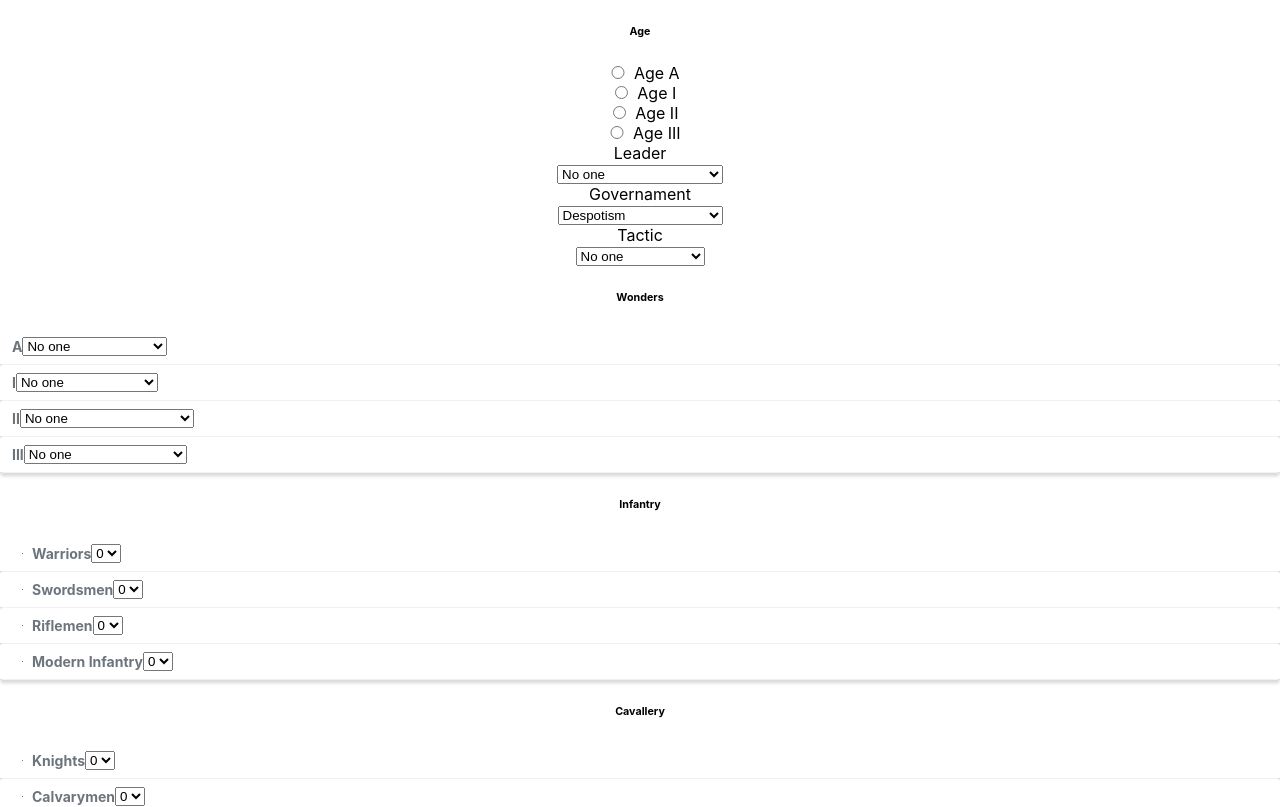
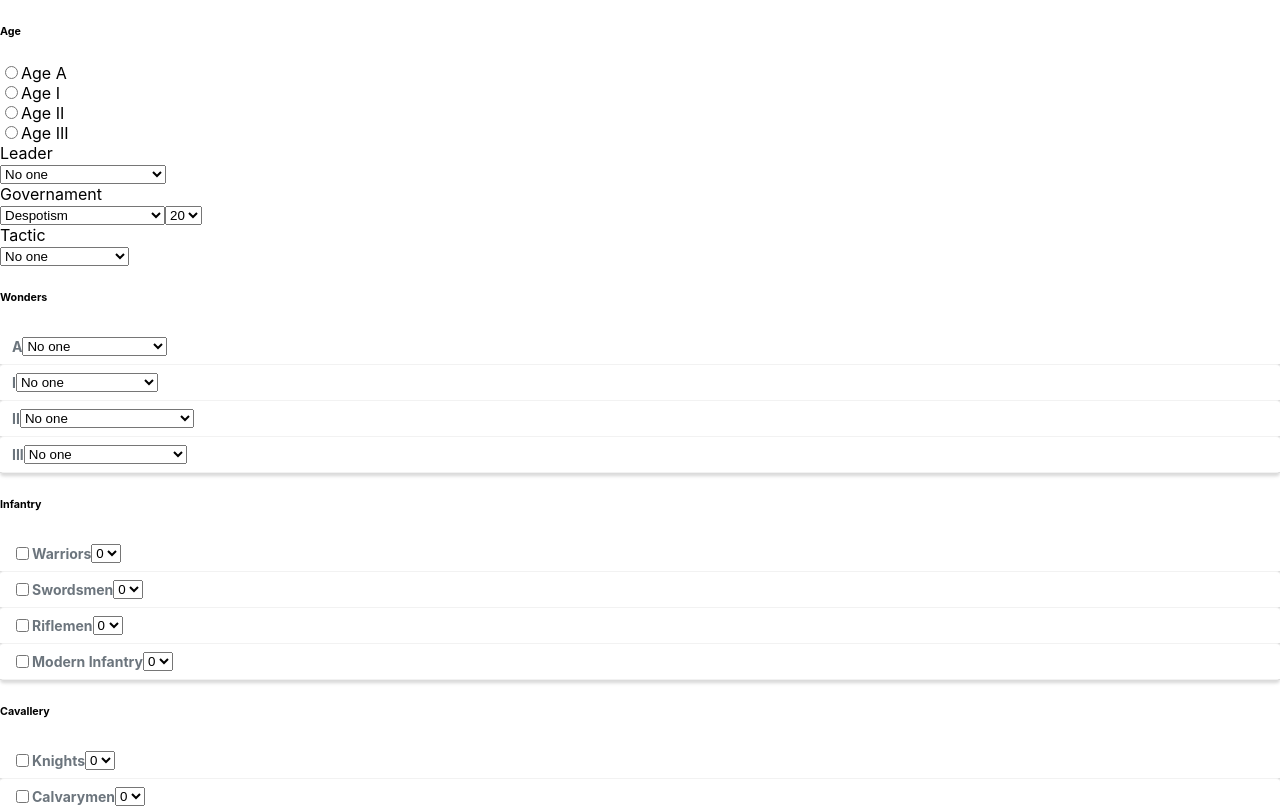
Before and after one commit to dragopi/TTA, a React (Create React App) app: page / in a window 1280 px wide. Shown: the top 807 px of the page. Built offline with nearby package versions, Linux system fonts and the light colour scheme; the HTML template or start-up script is replaced by a standard one.

Commit message:
Add Food Consumption's logic

```diff
--- a/src/App.css
+++ b/src/App.css
@@ -36,66 +36,3 @@
     transform: rotate(360deg);
   }
 }
-
-
-.qty .count {
-  color: #000;
-  display: inline-block;
-  vertical-align: top;
-  font-size: 25px;
-  font-weight: 700;
-  line-height: 30px;
-  padding: 0 2px
-  ;min-width: 35px;
-  text-align: center;
-}
-.qty .plus {
-  cursor: pointer;
-  display: inline-block;
-  vertical-align: top;
-  color: white;
-  width: 30px;
-  height: 30px;
-  font: 30px/1 Arial,sans-serif;
-  text-align: center;
-  border-radius: 50%;
-  }
-.qty .minus {
-  cursor: pointer;
-  display: inline-block;
-  vertical-align: top;
-  color: white;
-  width: 30px;
-  height: 30px;
-  font: 30px/1 Arial,sans-serif;
-  text-align: center;
-  border-radius: 50%;
-  background-clip: padding-box;
-}
-div {
-  text-align: center;
-}
-.minus:hover{
-  background-color: #717fe0 !important;
-}
-.plus:hover{
-  background-color: #717fe0 !important;
-}
-/*Prevent text selection*/
-span{
-  -webkit-user-select: none;
-  -moz-user-select: none;
-  -ms-user-select: none;
-}
-input{
-  border: 0;
-  width: 2%;
-}
-nput::-webkit-outer-spin-button,
-input::-webkit-inner-spin-button {
-  -webkit-appearance: none;
-  margin: 0;
-}
-input:disabled{
-  background-color:white;
-}
--- a/src/TTACalc.tsx
+++ b/src/TTACalc.tsx
@@ -402,12 +402,31 @@ function ElabCards(s:Scene, r: TTASceneValues) {
     ElabCard(s, s.Leader, r, false);
 }
 
+function ElabFoodConsumption(s:Scene, r: TTASceneValues)
+{
+    if (s.yellowToken<5)
+        r.food.AddValue(-6, "FoodConsumption");
+    else if (s.yellowToken<9)
+        r.food.AddValue(-4, "FoodConsumption");
+    else if (s.yellowToken<13)
+        r.food.AddValue(-3, "FoodConsumption");
+    else if (s.yellowToken<17)
+        r.food.AddValue(-2, "FoodConsumption");
+    else
+        r.food.AddValue(-1, "FoodConsumption");
+}
+
 export function TTASceneCalculation(s: Scene)
 {
     let result: TTASceneValues = new TTASceneValues();
 
+    // Consumption
+    ElabFoodConsumption(s, result);
+
+    // Tactic
     result.strength = StrenghtCalculation(s);
 
+    // All cards
     ElabCards(s, result);
     /*
     let cultureTemp: number;
--- a/src/TTARepo.tsx
+++ b/src/TTARepo.tsx
@@ -3647,7 +3647,8 @@ export function MakeScene(values: [key: string])
   console.log("CalculateScene: START");
 
   let s: Scene = {
-    Age: 1,
+    Age: 0,
+    yellowToken: 20,
     Leader: null,
     Governament: null,
     Wonders: [],
@@ -3664,6 +3665,9 @@ export function MakeScene(values: [key: string])
 
   if (values["age"]!=null)
     s.Age = values["age"];
+
+  if (values["tokens"]!=null)
+    s.yellowToken = parseInt(values["tokens"]);
 
   if (values["leader"])
     s.Leader = {
--- a/src/TTATypes.tsx
+++ b/src/TTATypes.tsx
@@ -57,6 +57,7 @@ export interface BoardCard {
 
 export interface Scene {
     Age: number;
+    yellowToken: number;
     Leader?: BoardCard;
     Governament?: BoardCard;
     Wonders?: Array<BoardCard>;
--- a/src/TTAUI.tsx
+++ b/src/TTAUI.tsx
@@ -370,6 +370,38 @@ export class FilterGovernament extends React.Component<FLeadersProps, FLeadersSt
                         </select>
                     )}
                     </FormContext.Consumer>
+                    <FormContext.Consumer>
+                    {(context: IFormContext) => (
+                        <select name="tokens"
+                        onChange={
+                        (e: React.FormEvent<HTMLSelectElement>) =>
+                        context.setValues({ ["tokens"]: e.currentTarget.value })
+                        }
+                    >
+                        <option>20</option>
+                        <option>19</option>
+                        <option>18</option>
+                        <option>17</option>
+                        <option>16</option>
+                        <option>15</option>
+                        <option>14</option>
+                        <option>13</option>
+                        <option>12</option>
+                        <option>11</option>
+                        <option>10</option>
+                        <option>9</option>
+                        <option>8</option>
+                        <option>7</option>
+                        <option>6</option>
+                        <option>5</option>
+                        <option>4</option>
+                        <option>3</option>
+                        <option>2</option>
+                        <option>1</option>
+                        <option>0</option>
+                    </select>
+                    )}
+                    </FormContext.Consumer>
                 </div>
             </div>
         );
```
